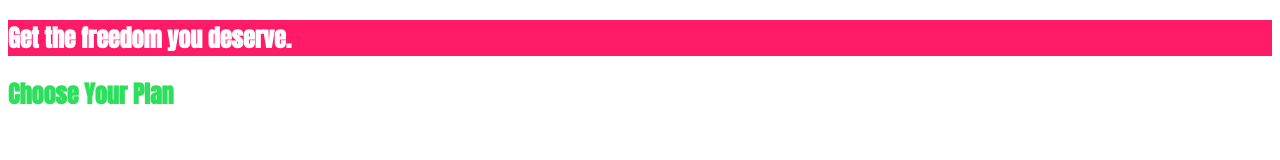
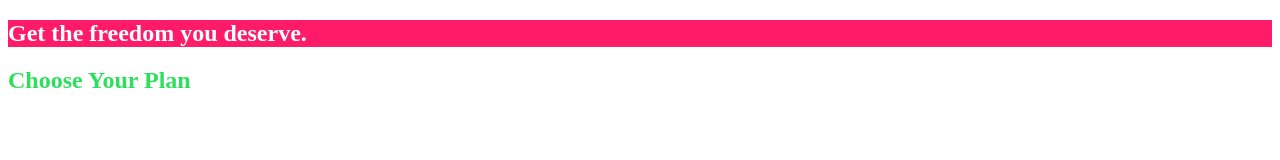
Before and after one commit to AntoniyaNacheva/CSS, a plain HTML site: page basics-01/index.html in a window 1280 px wide. Drawn offline with Linux system fonts and the light colour scheme.

Commit message:
Cascading Style & Specificity

```diff
--- a/basics-01/main.css
+++ b/basics-01/main.css
@@ -1,5 +1,9 @@
 #product-overview {
 	background: #ff1b68;
+}
+
+.section-title {
+	color: #2ddf5c;
 }
 
 h1 {
@@ -7,6 +11,6 @@ h1 {
 	font-family: 'Anton', sans-serif;
 }
 
-.section-title {
-	color: #2ddf5c;
+h1 {
+	font-family: serif;
 }
```
